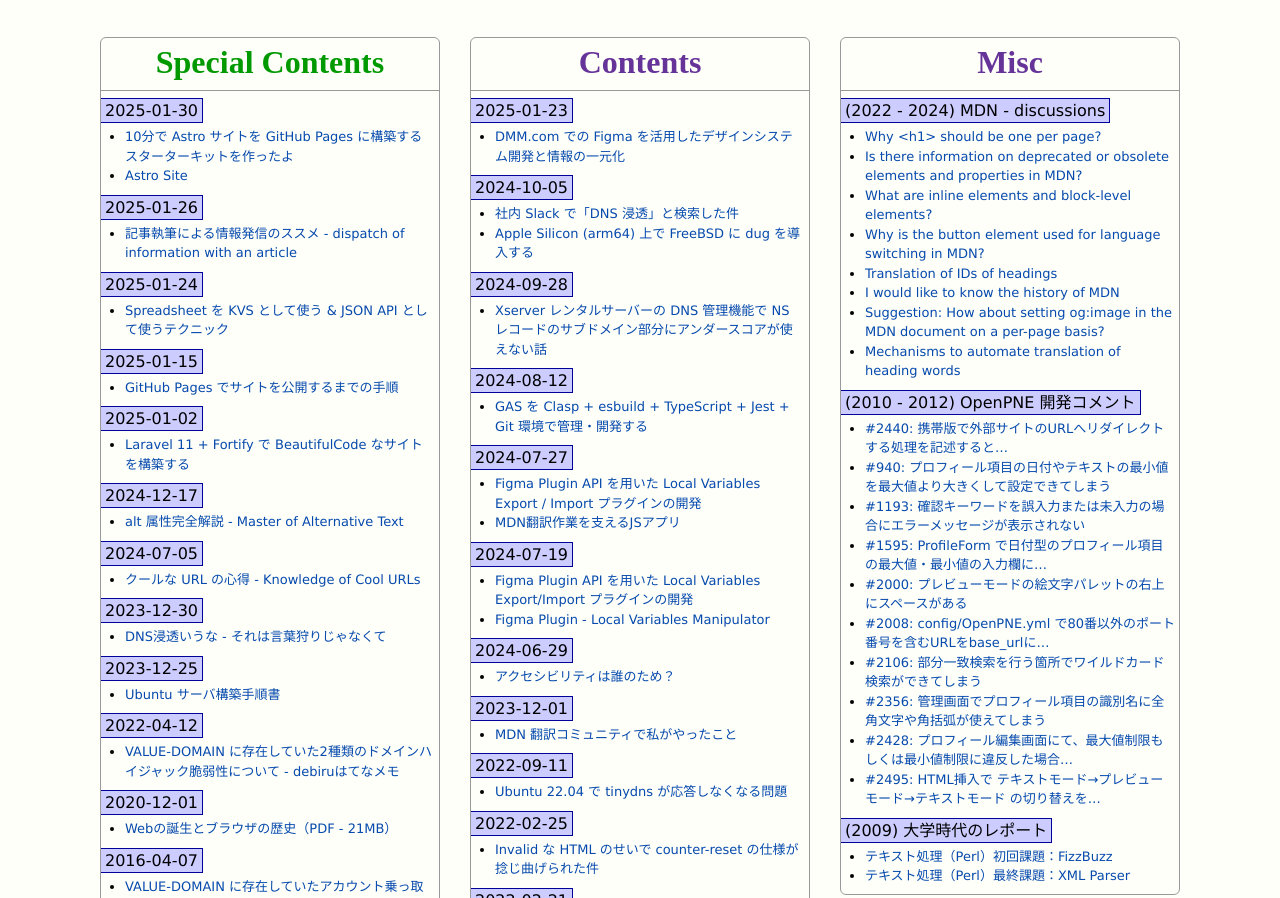
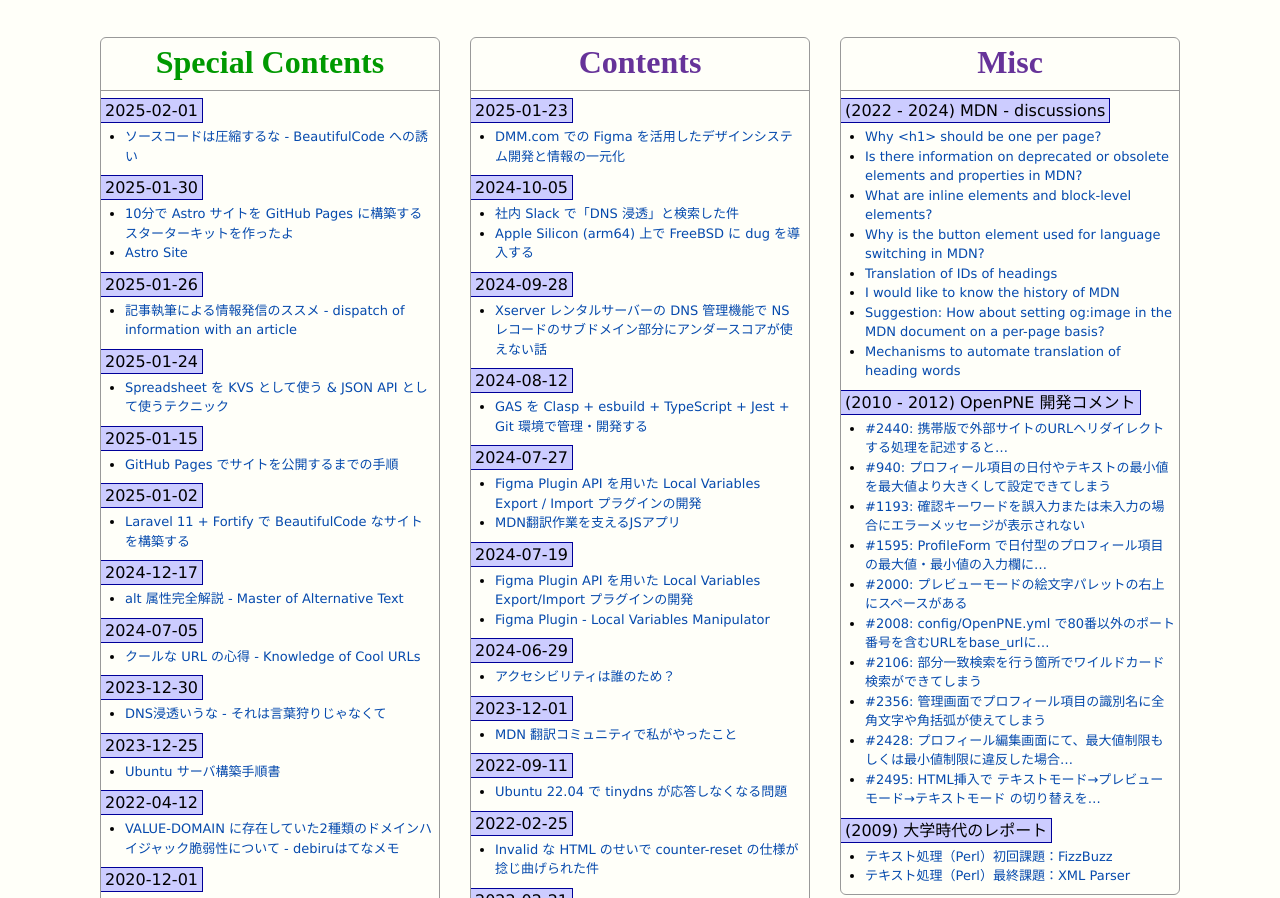
Before and after one commit to debiru/debiru.github.io, an Astro site: page / in a window 1280 px wide. Shown: the part 1325-2223 px from the top of the page. Built offline with nearby package versions, Linux system fonts and the light colour scheme; Astro itself is replaced by a stand-in of ours; a web font is replaced by a local one.

Commit message:
update pages

```diff
--- a/src/pages/index.astro
+++ b/src/pages/index.astro
@@ -43,6 +43,9 @@
     '2025-01-30': [
       makeItem('https://qiita.com/debiru/items/a5ac8219b696045f88f5', '10分で Astro サイトを GitHub Pages に構築するスターターキットを作ったよ'),
       makeItem('https://astro.debiru.net', 'Astro Site'),
+    ],
+    '2025-02-01': [
+      makeItem('https://beautifulcode.lavoscore.org/', 'ソースコードは圧縮するな - BeautifulCode への誘い'),
     ],
   },
   contents: {
```
